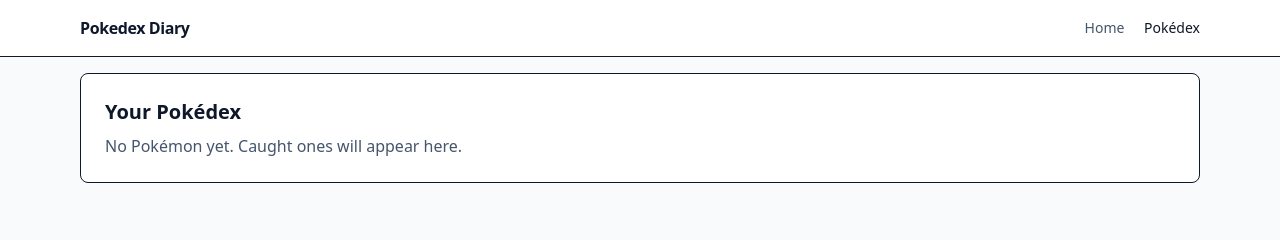
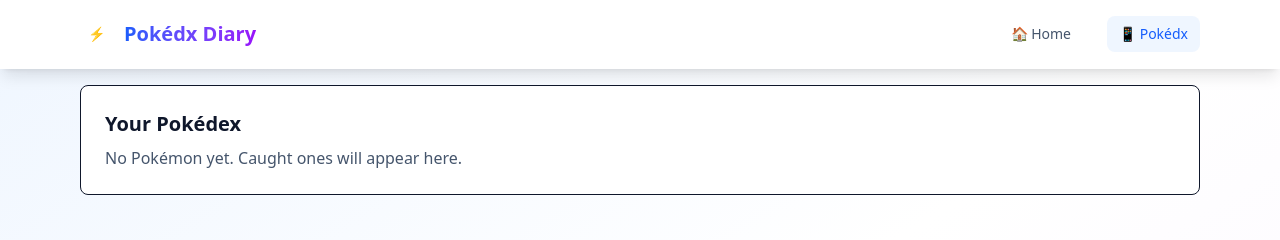
Before and after one commit to SashaSohrabi/pokedex-diary, a website built with Vite: page pokedex.html in a window 1280 px wide. Built offline with nearby package versions, Linux system fonts and the light colour scheme.

Commit message:
Add Pokedex page display and navigation bar with Tailwind

```diff
--- a/index.html
+++ b/index.html
@@ -4,17 +4,28 @@
     <meta charset="utf-8" />
     <meta name="viewport" content="width=device-width,initial-scale=1" />
     <title>Pokedex Diary — Home</title>
-    <link rel="icon" href="/vite.svg" />
+    <link rel="icon" href="/public/pokemon.svg" />
     <link rel="stylesheet" href="src/styles/main.css" />
     <script type="module" src="/src/pages/main.js"></script>
   </head>
-  <body class="min-h-screen bg-slate-50 text-slate-900">
-    <header id="app-navbar" class="sticky top-0 z-10 bg-white/90 backdrop-blur border-b">
+  <body class="min-h-screen bg-gradient-to-br from-blue-50 via-white to-purple-50 text-slate-900">
+    <header id="app-navbar" class="sticky top-0 z-50 navbar-glass shadow-lg">
       <div class="max-w-6xl mx-auto flex items-center justify-between p-4">
-        <a href="/" class="font-semibold tracking-tight">Pokedex Diary</a>
-        <nav class="space-x-4 text-sm">
-          <a href="/" class="text-slate-600 hover:text-slate-900">Home</a>
-          <a href="/pokedex.html" class="text-slate-600 hover:text-slate-900">Pokédex</a>
+        <div class="flex items-center space-x-3">
+          <div class="w-8 h-8 bg-gradient-pokemon rounded-full flex items-center justify-center">
+            <span class="text-white font-bold text-sm">⚡</span>
+          </div>
+          <a href="/" class="text-xl font-bold bg-gradient-to-r from-blue-600 to-purple-600 bg-clip-text text-transparent">
+            Pokédex Diary
+          </a>
+        </div>
+        <nav class="flex items-center space-x-6">
+          <a href="/" class="relative px-3 py-2 text-sm font-medium text-blue-600 bg-blue-50 rounded-lg transition-all hover:bg-blue-100">
+            <span>🏠 Home</span>
+          </a>
+          <a href="/pokedex.html" class="relative px-3 py-2 text-sm font-medium text-slate-600 hover:text-blue-600 hover:bg-blue-50 rounded-lg transition-all">
+            <span>📱 Pokédx</span>
+          </a>
         </nav>
       </div>
     </header>
--- a/pokedex.html
+++ b/pokedex.html
@@ -4,17 +4,37 @@
     <meta charset="utf-8" />
     <meta name="viewport" content="width=device-width,initial-scale=1" />
     <title>Pokedex Diary — Pokédex</title>
-    <link rel="icon" href="/vite.svg" />
+    <link rel="icon" href="/public/pokemon.svg" />
     <link rel="stylesheet" href="src/styles/main.css" />
     <script type="module" src="/src/pages/pokedex.js"></script>
   </head>
-  <body class="min-h-screen bg-slate-50 text-slate-900">
-    <header id="app-navbar" class="sticky top-0 z-10 bg-white/90 backdrop-blur border-b">
+  <body class="min-h-screen bg-gradient-to-br from-blue-50 via-white to-purple-50 text-slate-900">
+    <header id="app-navbar" class="sticky top-0 z-50 navbar-glass shadow-lg">
       <div class="max-w-6xl mx-auto flex items-center justify-between p-4">
-        <a href="/" class="font-semibold tracking-tight">Pokedex Diary</a>
-        <nav class="space-x-4 text-sm">
-          <a href="/" class="text-slate-600 hover:text-slate-900">Home</a>
-          <a href="/pokedex.html" class="text-slate-900 font-medium">Pokédex</a>
+        <div class="flex items-center space-x-3">
+          <div class="w-8 h-8 bg-gradient-pokemon rounded-full flex items-center justify-center">
+            <span class="text-white font-bold text-sm">⚡</span>
+          </div>
+          <a
+            href="/"
+            class="text-xl font-bold bg-gradient-to-r from-blue-600 to-purple-600 bg-clip-text text-transparent"
+          >
+            Pokédx Diary
+          </a>
+        </div>
+        <nav class="flex items-center space-x-6">
+          <a
+            href="/"
+            class="relative px-3 py-2 text-sm font-medium text-slate-600 hover:text-blue-600 hover:bg-blue-50 rounded-lg transition-all"
+          >
+            <span>🏠 Home</span>
+          </a>
+          <a
+            href="/pokedex.html"
+            class="relative px-3 py-2 text-sm font-medium text-blue-600 bg-blue-50 rounded-lg transition-all hover:bg-blue-100"
+          >
+            <span>📱 Pokédx</span>
+          </a>
         </nav>
       </div>
     </header>
--- a/src/styles/main.css
+++ b/src/styles/main.css
@@ -16,3 +16,21 @@
     0 4px 6px -4px rgba(0, 0, 0, 0.1);
   z-index: 11;
 }
+
+/* Enhanced Tailwind Styles - Added by mw */
+
+/* Custom gradient backgrounds */
+.gradient-bg {
+  background: linear-gradient(135deg, #667eea 0%, #764ba2 100%);
+}
+
+.gradient-pokemon {
+  background: linear-gradient(135deg, #ff6b6b 0%, #4ecdc4 100%);
+}
+
+/* Enhanced navbar glass effect */
+.navbar-glass {
+  backdrop-filter: blur(10px);
+  background: rgba(255, 255, 255, 0.95);
+  border-bottom: 1px solid rgba(255, 255, 255, 0.2);
+}
```
Also changed, not shown: public/pokemon.svg (added).
